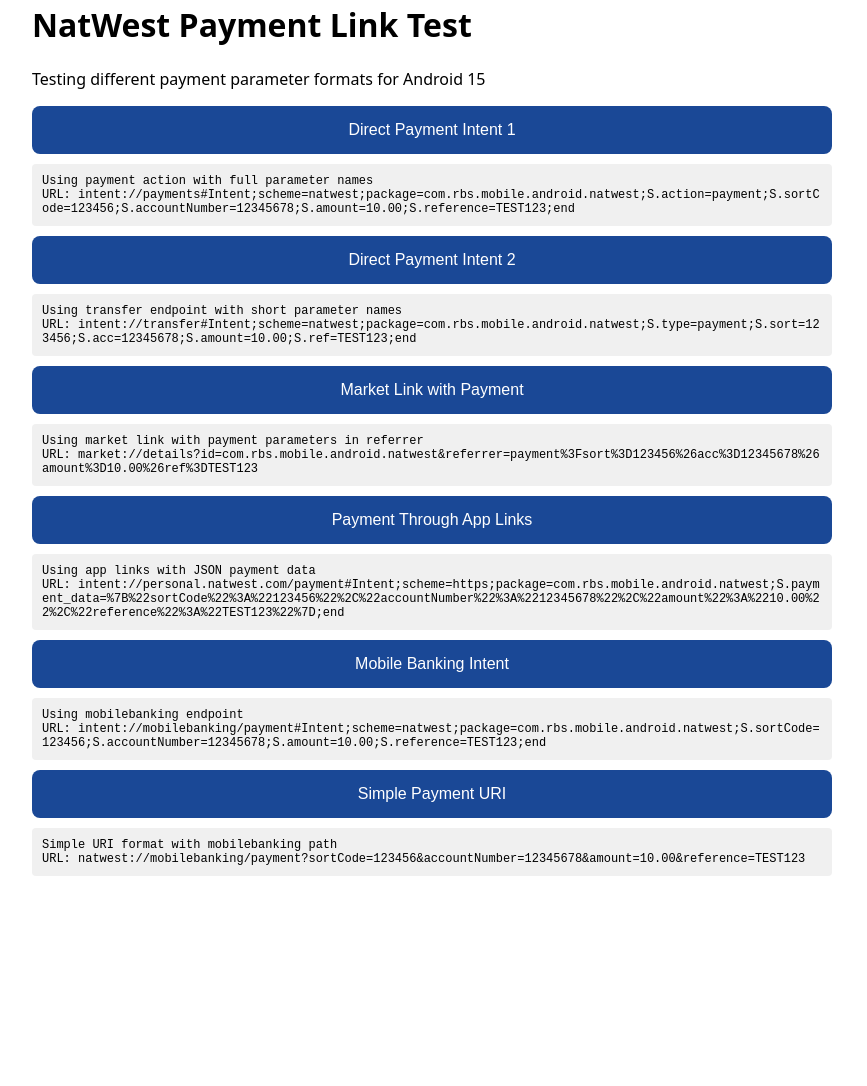
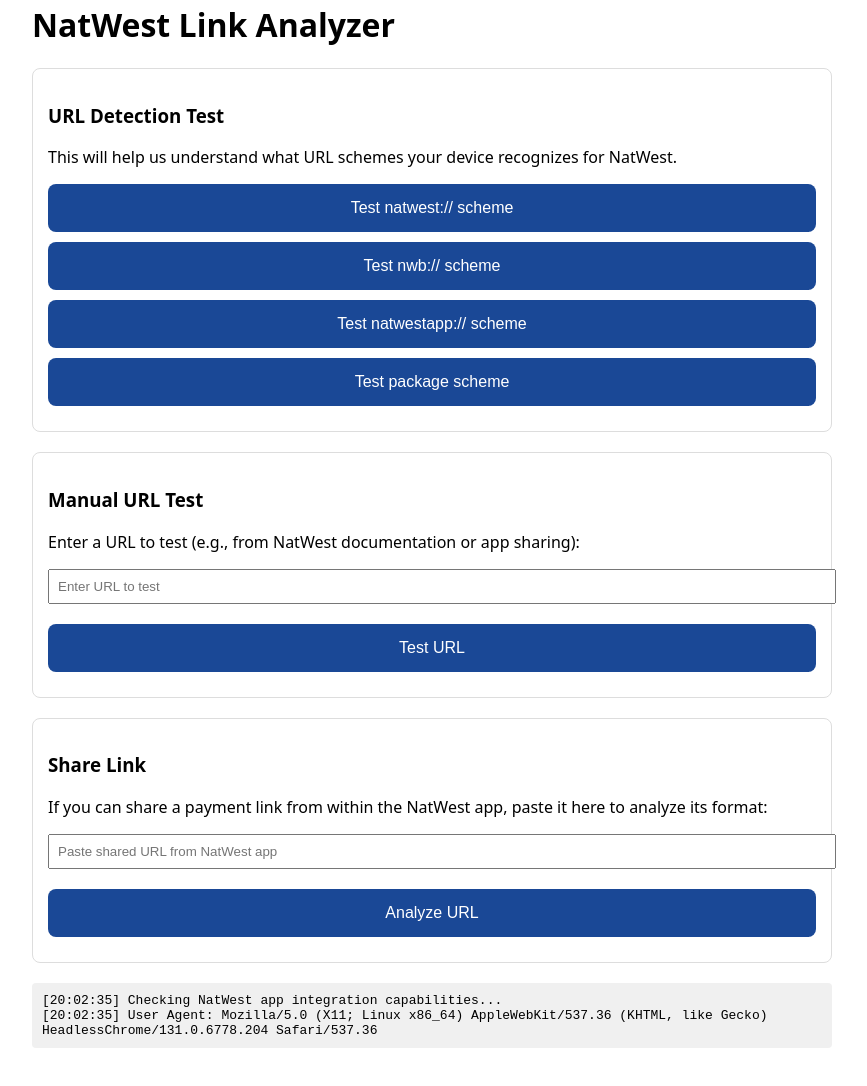
Before and after one commit to imanuk/qrpay, a plain HTML site: page test.html in a window 1280 px wide. Shown: the part 58-1144 px from the top of the page, without its empty margins (208-1075 px from the left). Before the commit the page ends 974 px from the top, so only its background shows below. Drawn offline with Linux system fonts and the light colour scheme.

Commit message:
Update test.html

```diff
--- a/test.html
+++ b/test.html
@@ -3,7 +3,7 @@
 <head>
     <meta charset="UTF-8">
     <meta name="viewport" content="width=device-width, initial-scale=1.0">
-    <title>NatWest Payment Link Test</title>
+    <title>NatWest Link Analyzer</title>
     <style>
         body {
             font-family: system-ui, -apple-system, sans-serif;
@@ -23,97 +23,135 @@
             font-size: 16px;
             cursor: pointer;
         }
-        .debug {
-            margin-top: 10px;
+        .test-section {
+            margin: 20px 0;
+            padding: 15px;
+            border: 1px solid #ddd;
+            border-radius: 8px;
+        }
+        #log {
+            margin-top: 20px;
             padding: 10px;
             background: #f0f0f0;
             border-radius: 4px;
-            font-size: 12px;
-            word-break: break-all;
             font-family: monospace;
+            white-space: pre-wrap;
         }
     </style>
 </head>
 <body>
-    <h1>NatWest Payment Link Test</h1>
-    <p>Testing different payment parameter formats for Android 15</p>
+    <h1>NatWest Link Analyzer</h1>
 
-    <div id="linkTests"></div>
+    <div class="test-section">
+        <h3>URL Detection Test</h3>
+        <p>This will help us understand what URL schemes your device recognizes for NatWest.</p>
+        <button onclick="testUrlScheme('natwest')">Test natwest:// scheme</button>
+        <button onclick="testUrlScheme('nwb')">Test nwb:// scheme</button>
+        <button onclick="testUrlScheme('natwestapp')">Test natwestapp:// scheme</button>
+        <button onclick="testUrlScheme('com.rbs.mobile.android.natwest')">Test package scheme</button>
+    </div>
+
+    <div class="test-section">
+        <h3>Manual URL Test</h3>
+        <p>Enter a URL to test (e.g., from NatWest documentation or app sharing):</p>
+        <input type="text" id="manualUrl" style="width: 100%; padding: 8px; margin-bottom: 10px;"
+               placeholder="Enter URL to test">
+        <button onclick="testManualUrl()">Test URL</button>
+    </div>
+
+    <div class="test-section">
+        <h3>Share Link</h3>
+        <p>If you can share a payment link from within the NatWest app, paste it here to analyze its format:</p>
+        <input type="text" id="sharedUrl" style="width: 100%; padding: 8px; margin-bottom: 10px;"
+               placeholder="Paste shared URL from NatWest app">
+        <button onclick="analyzeSharedUrl()">Analyze URL</button>
+    </div>
+
+    <div id="log"></div>
 
     <script>
-        const testData = {
-            sort: '123456',
-            account: '12345678',
-            name: 'Test Payment',
-            amount: '10.00',
-            reference: 'TEST123'
-        };
+        const log = document.getElementById('log');
 
-        // Different parameter formats to try
-        const tests = [
-            {
-                name: "Direct Payment Intent 1",
-                url: `intent://payments#Intent;scheme=natwest;package=com.rbs.mobile.android.natwest;S.action=payment;S.sortCode=${testData.sort};S.accountNumber=${testData.account};S.amount=${testData.amount};S.reference=${testData.reference};end`,
-                description: "Using payment action with full parameter names"
-            },
-            {
-                name: "Direct Payment Intent 2",
-                url: `intent://transfer#Intent;scheme=natwest;package=com.rbs.mobile.android.natwest;S.type=payment;S.sort=${testData.sort};S.acc=${testData.account};S.amount=${testData.amount};S.ref=${testData.reference};end`,
-                description: "Using transfer endpoint with short parameter names"
-            },
-            {
-                name: "Market Link with Payment",
-                url: `market://details?id=com.rbs.mobile.android.natwest&referrer=payment%3Fsort%3D${testData.sort}%26acc%3D${testData.account}%26amount%3D${testData.amount}%26ref%3D${testData.reference}`,
-                description: "Using market link with payment parameters in referrer"
-            },
-            {
-                name: "Payment Through App Links",
-                url: `intent://personal.natwest.com/payment#Intent;scheme=https;package=com.rbs.mobile.android.natwest;S.payment_data=${encodeURIComponent(JSON.stringify({
-                    sortCode: testData.sort,
-                    accountNumber: testData.account,
-                    amount: testData.amount,
-                    reference: testData.reference
-                }))};end`,
-                description: "Using app links with JSON payment data"
-            },
-            {
-                name: "Mobile Banking Intent",
-                url: `intent://mobilebanking/payment#Intent;scheme=natwest;package=com.rbs.mobile.android.natwest;S.sortCode=${testData.sort};S.accountNumber=${testData.account};S.amount=${testData.amount};S.reference=${testData.reference};end`,
-                description: "Using mobilebanking endpoint"
-            },
-            {
-                name: "Simple Payment URI",
-                url: `natwest://mobilebanking/payment?sortCode=${testData.sort}&accountNumber=${testData.account}&amount=${testData.amount}&reference=${testData.reference}`,
-                description: "Simple URI format with mobilebanking path"
-            }
-        ];
+        function addLog(message) {
+            const timestamp = new Date().toISOString().split('T')[1].split('.')[0];
+            log.textContent += `[${timestamp}] ${message}\n`;
+            console.log(message);
+        }
 
-        const container = document.getElementById('linkTests');
+        function testUrlScheme(scheme) {
+            const testUrl = `${scheme}://test`;
+            addLog(`Testing URL scheme: ${testUrl}`);
 
-        tests.forEach((test, index) => {
-            const div = document.createElement('div');
-            div.innerHTML = `
-                <button onclick="tryLink(${index})">${test.name}</button>
-                <div class="debug">
-                    ${test.description}<br>
-                    URL: ${test.url}
-                </div>
-            `;
-            container.appendChild(div);
-        });
-
-        function tryLink(index) {
-            const test = tests[index];
-            console.log(`Trying: ${test.name}`);
-            console.log(`URL: ${test.url}`);
+            const iframe = document.createElement('iframe');
+            iframe.style.display = 'none';
+            document.body.appendChild(iframe);
 
             try {
-                window.location.href = test.url;
+                iframe.contentWindow.location.href = testUrl;
+                addLog('URL scheme attempt initiated');
             } catch (e) {
-                console.error('Error opening link:', e);
-                alert('Error opening link: ' + e.message);
+                addLog(`Error with scheme ${scheme}: ${e.message}`);
+            }
+
+            setTimeout(() => {
+                document.body.removeChild(iframe);
+                addLog(`Test complete for ${scheme}`);
+            }, 1000);
+        }
+
+        function testManualUrl() {
+            const url = document.getElementById('manualUrl').value.trim();
+            if (!url) {
+                addLog('Please enter a URL to test');
+                return;
+            }
+
+            addLog(`Testing manual URL: ${url}`);
+            try {
+                window.location.href = url;
+            } catch (e) {
+                addLog(`Error testing URL: ${e.message}`);
             }
         }
+
+        function analyzeSharedUrl() {
+            const url = document.getElementById('sharedUrl').value.trim();
+            if (!url) {
+                addLog('Please paste a shared URL to analyze');
+                return;
+            }
+
+            addLog('Analyzing shared URL structure:');
+            addLog(`Full URL: ${url}`);
+
+            try {
+                const urlObj = new URL(url);
+                addLog(`Scheme: ${urlObj.protocol}`);
+                addLog(`Path: ${urlObj.pathname}`);
+                addLog(`Query parameters:`);
+                for (const [key, value] of urlObj.searchParams) {
+                    addLog(`  ${key}: ${value}`);
+                }
+            } catch (e) {
+                if (url.includes('://')) {
+                    const parts = url.split('://');
+                    addLog(`Custom scheme: ${parts[0]}`);
+                    addLog(`Path and params: ${parts[1]}`);
+                }
+            }
+        }
+
+        // On page load, check for URL scheme support
+        window.onload = function() {
+            addLog('Checking NatWest app integration capabilities...');
+            addLog(`User Agent: ${navigator.userAgent}`);
+            if ('Intent' in window) {
+                addLog('Android Intent API available');
+            }
+            if ('universalLinks' in window) {
+                addLog('Universal Links API available');
+            }
+        };
     </script>
 </body>
 </html>
```
